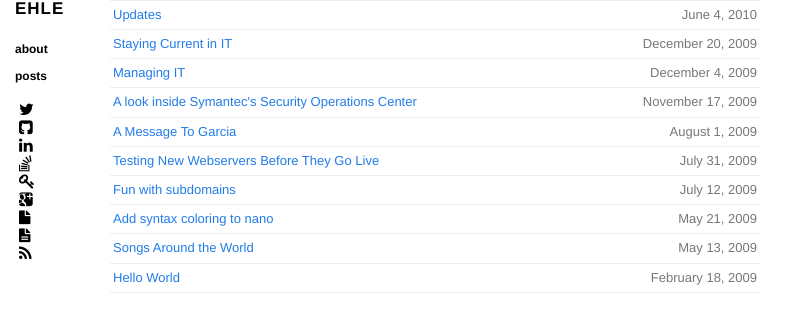
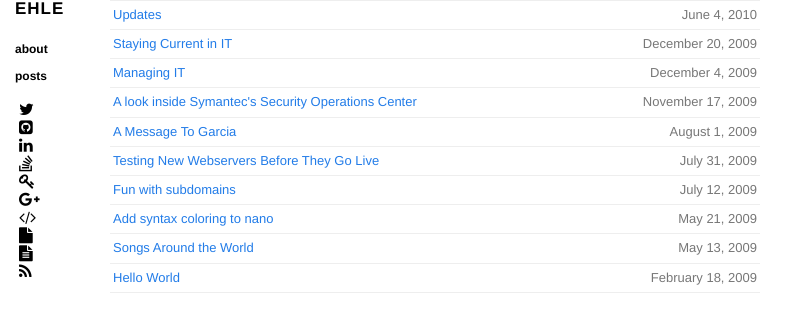
Before and after one commit to braxtone/braxtonehle.com, a Jekyll site: the page built from index.html, in a window 1280 px wide. Shown: the part 126-458 px from the top of the page, without its empty margins (0-808 px from the left). Built offline with Jekyll 4.4.1, drawn with Linux system fonts in a browser that asks for light colours; nearby versions of some CDN libraries; Markdown is read by kramdown in place of the engine named in the settings.

Commit message:
Update fontawesome css and icons

```diff
--- a/_config.yml
+++ b/_config.yml
@@ -16,14 +16,15 @@ exclude: [
            ]
 
 name: 'Braxton Ehle'
-url: 'http://www.braxtonehle.com'
+url: 'https://www.braxtonehle.com'
 description: 'The hub for hubub about Braxton Ehle.'
 twitter: '_braxtone'
 github: 'braxtone'
 linkedin: 'pub/braxton-ehle/36/691/1b7'
 stackexchange: 'users/1215524/bobmagoo?tab=accounts'
-gravatar_url: 'http://gravatar.com/avatar/6c6b0027907ba37a497eb5bb4729d88d'
+gravatar_url: 'https://gravatar.com/avatar/6c6b0027907ba37a497eb5bb4729d88d'
 google_plus: '+BraxtonEhleC/about'
 pgp_key: '0x4C1D032E182608C7'
+codeacademy: 'behle'
 resume_pdf: '/about/resume.pdf'
 resume_txt: '/about/resume.txt'
--- a/_layouts/layout.html
+++ b/_layouts/layout.html
@@ -15,7 +15,7 @@
 
   <link rel="alternate" type="application/rss+xml" href="/atom.xml" />
 
-  <link rel="stylesheet" href="/css/fontawesome.min.css" type="text/css" media="screen, projection" />
+  <link rel="stylesheet" href="https://maxcdn.bootstrapcdn.com/font-awesome/4.5.0/css/font-awesome.min.css" />
   <link rel="stylesheet" href="/css/base.css" type="text/css" media="screen, projection" />
   <link rel="stylesheet" href="/css/pygments.css" type="text/css" />
   <link media="only screen and (max-device-width: 480px)" href="/css/mobile.css" type="text/css" rel="stylesheet" />
@@ -60,15 +60,16 @@
     </section>
 
     <section class="meta">
-      <a href="https://twitter.com/{{ site.twitter }}" target="_blank"><i class="icon icon-twitter"></i></a></br>
-      <a href="https://github.com/{{ site.github }}" target="_blank"><i class="icon icon-github-sign"></i></a></br>
-      <a href="https://linkedin.com/{{ site.linkedin }}" target="_blank"><i class="icon icon-linkedin"></i></a></br>
-      <a href="https://stackexchange.com/{{ site.stackexchange }}" target="_blank"><i class="icon icon-stackexchange"></i></a></br>
-      <a href="http://pgp.mit.edu/pks/lookup?op=vindex&search={{ site.pgp_key }}" target="_blank"><i class="icon icon-key"></i></a></br>
-      <a href="https://plus.google.com/{{ site.google_plus}}" target="_blank"><i class="icon icon-google-plus-sign"></i></a></br>
-      <a href="{{ site.resume_pdf }}" target="_blank" ><i class="icon icon-file"></i></a></br>
-      <a href="{{ site.resume_txt }}" target="_blank" ><i class="icon icon-file-text"></i></a></br>
-      <a href="/atom.xml"><i class="icon icon-rss"></i></a></br>
+        <a href="https://twitter.com/{{ site.twitter }}" target="_blank"><i class="fa fa-twitter"></i></a></br>
+        <a href="https://github.com/{{ site.github }}" target="_blank"><i class="fa fa-github-square"></i></a></br>
+        <a href="https://linkedin.com/{{ site.linkedin }}" target="_blank"><i class="fa fa-linkedin"></i></a></br>
+        <a href="https://stackexchange.com/{{ site.stackexchange }}" target="_blank"><i class="fa fa-stack-overflow"></i></a></br>
+        <a href="http://pgp.mit.edu/pks/lookup?op=vindex&search={{ site.pgp_key }}" target="_blank"><i class="fa fa-key"></i></a></br>
+        <a href="https://plus.google.com/{{ site.google_plus}}" target="_blank"><i class="fa fa-google-plus"></i></a></br>
+        <a href="https://www.codecademy.com/{{ site.codeacademy }}" target="_blank"><i class="fa fa-code"></i></a></br>
+        <a href="{{ site.resume_pdf }}" target="_blank" ><i class="fa fa-file"></i></a></br>
+        <a href="{{ site.resume_txt }}" target="_blank" ><i class="fa fa-file-text"></i></a></br>
+        <a href="/atom.xml"><i class="fa fa-rss"></i></a></br>
     </section>
 
   </section>
```
Also changed, not shown: css/fontawesome.min.css (deleted).
